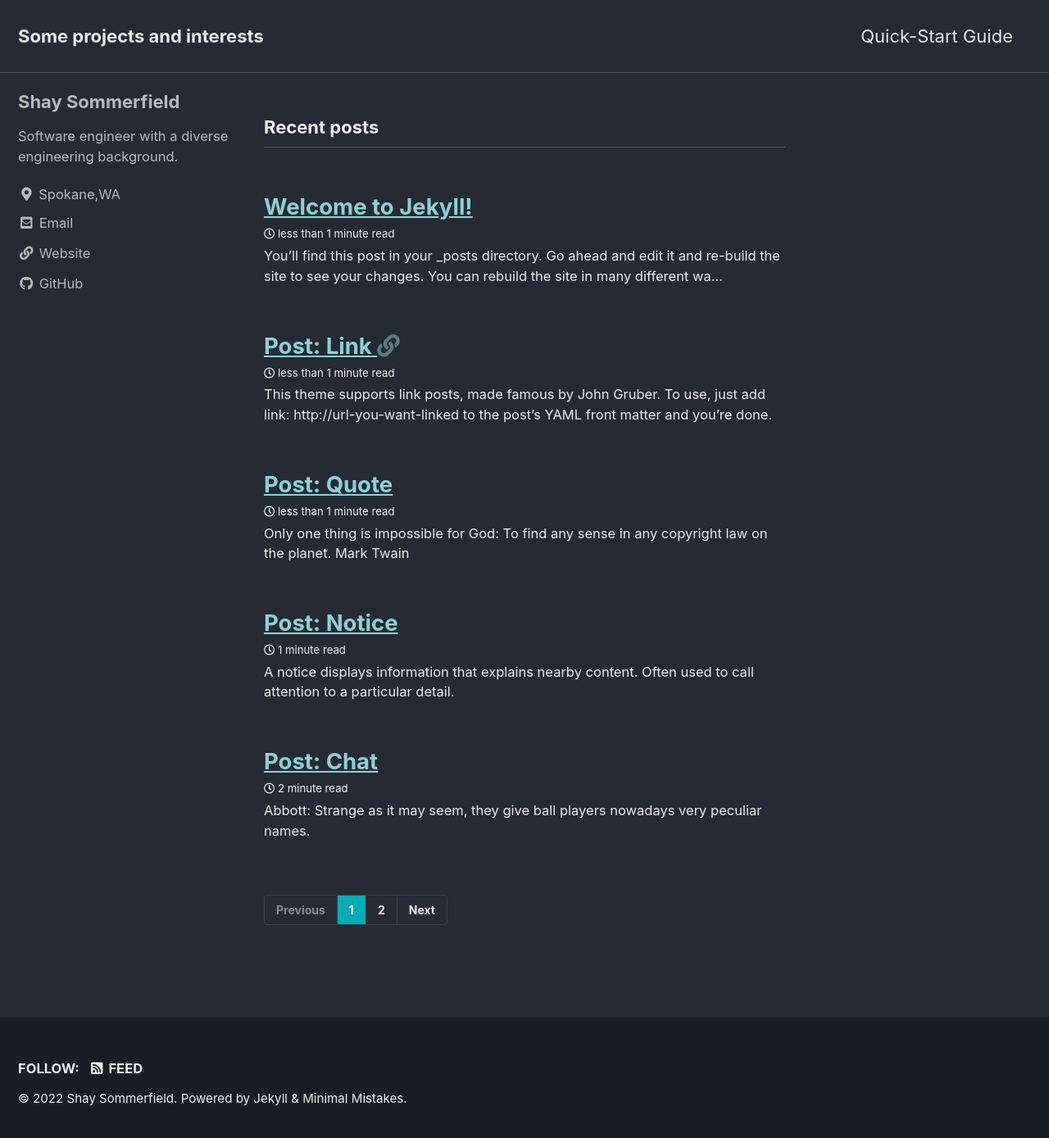
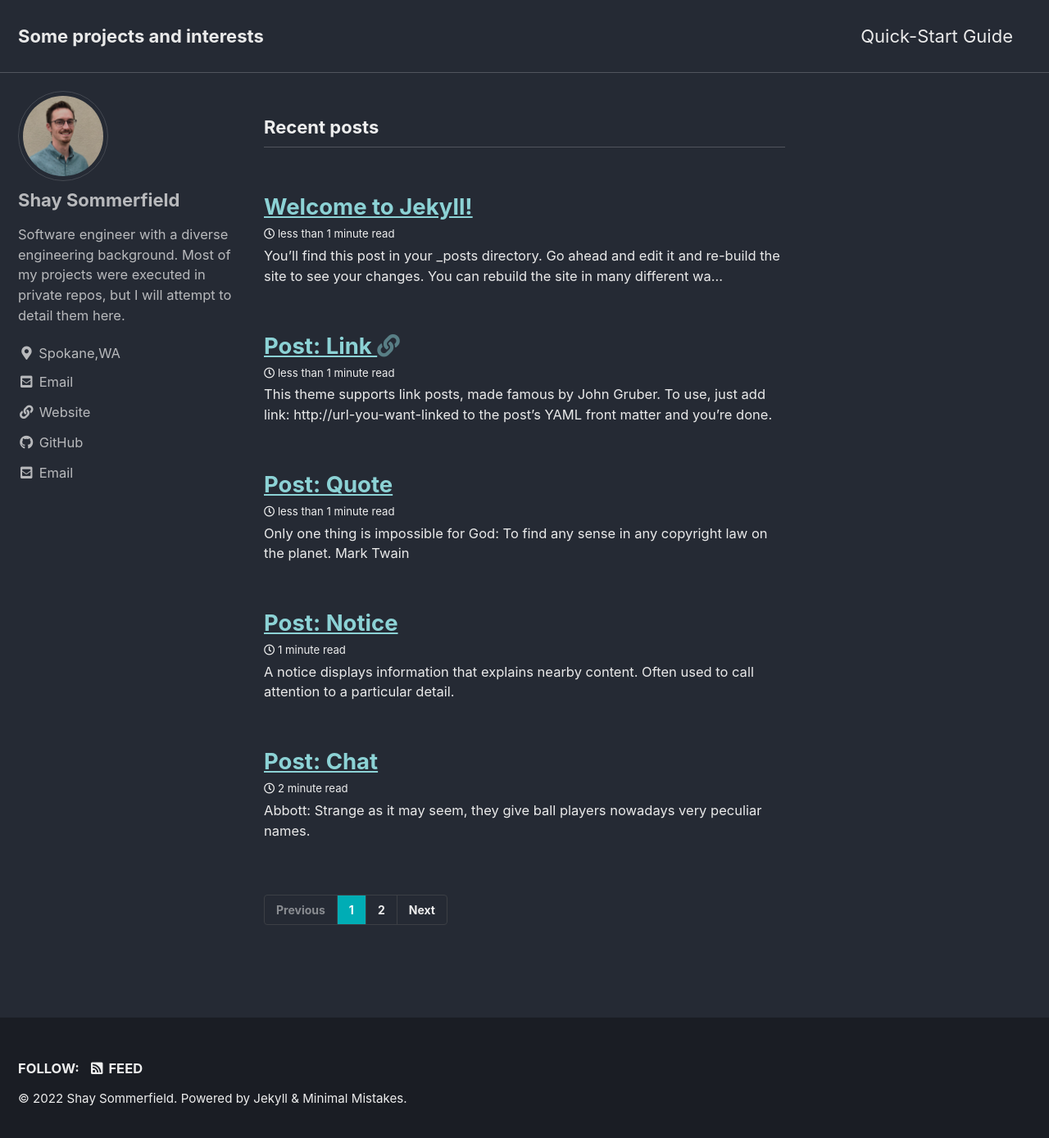
Before and after one commit to shay-sommerfield/shay-sommerfield.github.io, a Jekyll site: the page built from index.html, in a window 1280 px wide and 1397 px high. Shown: the top 1389 px of the window at 82% size. Built offline with Jekyll 4.4.1, drawn with Linux system fonts in a browser that asks for light colours; cached includes are drawn as plain includes; the list of posts is cut into pages by our own code.

Commit message:
added back photo and changed bio

```diff
--- a/_config.yml
+++ b/_config.yml
@@ -102,10 +102,10 @@ analytics:
 # Site Author
 author:
   name             : "Shay Sommerfield"
-  avatar           : # path of avatar image, e.g. "/assets/images/bio-photo.jpg"
-  bio              : "Software engineer with a diverse engineering background."
+  avatar           : "/assets/images/bio-photo.jpg"
+  bio              : "Software engineer with a diverse engineering background. Most of my projects were executed in private repos, but I will attempt to detail them here."
   location         : "Spokane,WA"
-  email            :
+  email            : "shaysommerfield@gma"
   links:
     - label: "Email"
       icon: "fas fa-fw fa-envelope-square"
```
